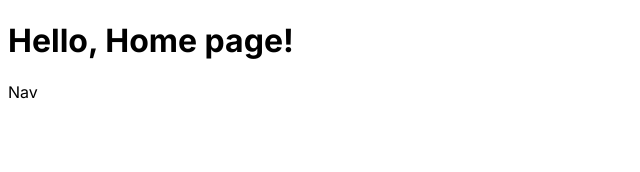
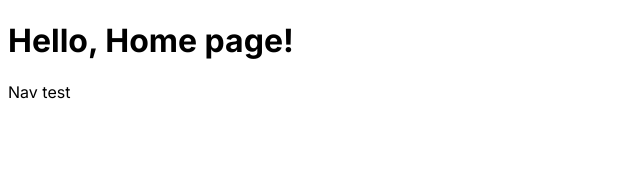
Before and after one commit to 2taesung/SizeToSize, a Next.js app: page / in a window 1280 px wide. Shown: the top 172 px of the page, without its empty margins (0-640 px from the left). Built offline with nearby package versions, Linux system fonts and the light colour scheme.

Commit message:
feat: test text

```diff
--- a/src/components/Nav.tsx
+++ b/src/components/Nav.tsx
@@ -1,3 +1,3 @@
 export default function Nav() {
-  return <div>Nav</div>;
+  return <div>Nav test</div>;
 }
```
